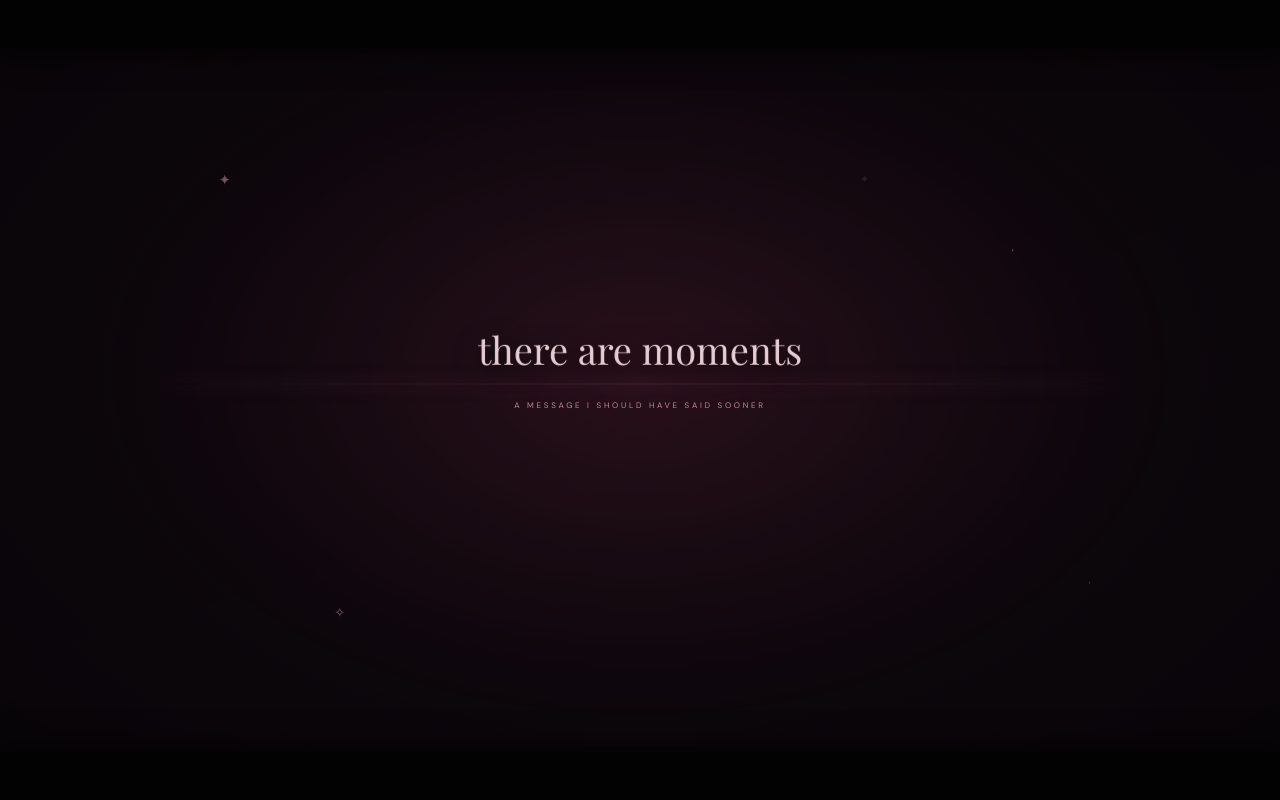
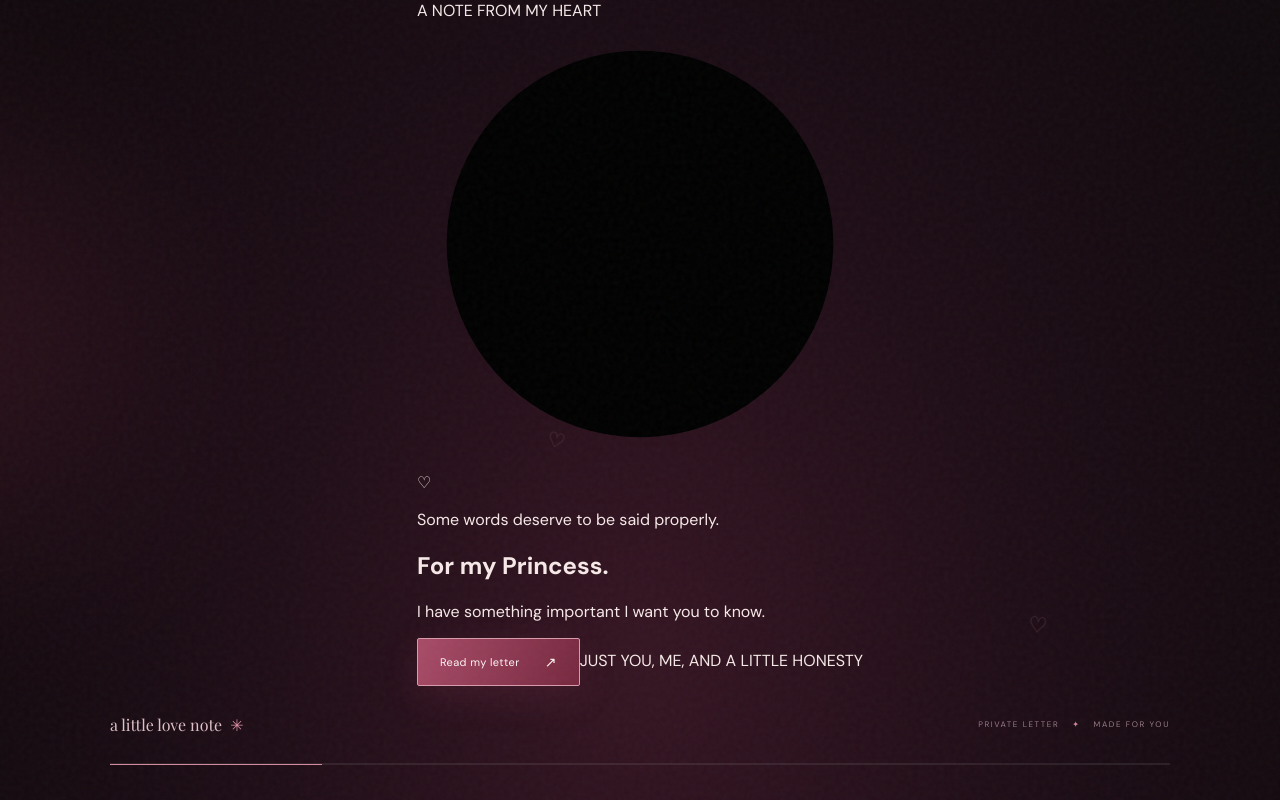
Before and after one commit to sikkaaryan/for-my-princess, a React (Vite) app: page / in a window 1280 px wide. Shown: the top 800 px of the page. Built offline with nearby package versions, Linux system fonts and the light colour scheme; a web font is replaced by a local one.

Commit message:
Replace cinematic intro with clear romantic opening

```diff
--- a/src/main.jsx
+++ b/src/main.jsx
@@ -46,20 +46,23 @@ function App() {
         {hearts.map(heart => <span key={heart.id} style={{ left: heart.left + '%', fontSize: heart.size + 'px' }}>♡</span>)}
       </div>
 
-      {!entered && <section className="cinema-intro" aria-label="A little note for Princess">
-        <div className="cinema-letterbox top" /><div className="cinema-letterbox bottom" />
-        <div className="cinema-light" aria-hidden="true" />
-        <div className="cinema-particles" aria-hidden="true"><i>✦</i><i>·</i><i>✧</i><i>·</i><i>✦</i><i>·</i><i>✧</i></div>
-        <div className="cinema-frame">
-          <span className="cinema-overline">A MESSAGE I SHOULD HAVE SAID SOONER</span>
-          <div className="cinema-beat beat-one">In every story,</div>
-          <div className="cinema-beat beat-two">there are moments</div>
-          <div className="cinema-beat beat-three">we wish we could rewrite.</div>
-          <div className="cinema-title-wrap"><div className="cinema-title-rule" /><p>but some people</p><h1>are worth <em>everything.</em></h1><div className="cinema-title-rule" /></div>
-          <div className="cinema-name"><span>FOR MY</span><strong>Princess<span>.</span></strong></div>
-          <p className="cinema-subtitle">This is for you. And only you.</p>
-          <button className="button-primary cinema-enter" onClick={() => setEntered(true)}>Begin <span>↗</span></button>
-          <span className="cinema-foot">TAKE YOUR TIME · READ WITH YOUR HEART</span>
+      {!entered && <section className="cinema-intro-v2" aria-label="A little note for Princess">
+        <div className="intro-glow" aria-hidden="true" />
+        <div className="intro-frame">
+          <div className="intro-topline"><span /> A NOTE FROM MY HEART <span /></div>
+          <div className="intro-emblem" aria-hidden="true">
+            <svg viewBox="0 0 180 180" role="presentation">
+              <circle cx="90" cy="90" r="78" />
+              <circle cx="90" cy="90" r="66" />
+              <path d="M90 119 C72 104 52 91 52 72 C52 52 78 47 90 67 C102 47 128 52 128 72 C128 91 108 104 90 119Z" />
+            </svg>
+            <span>♡</span>
+          </div>
+          <p className="intro-pretitle">Some words deserve to be said properly.</p>
+          <h1 className="intro-heading">For my <em>Princess.</em></h1>
+          <p className="intro-subtitle">I have something important I want you to know.</p>
+          <button className="button-primary intro-begin" onClick={() => setEntered(true)}>Read my letter <span>↗</span></button>
+          <span className="intro-footnote">JUST YOU, ME, AND A LITTLE HONESTY</span>
         </div>
       </section>}
 
```
